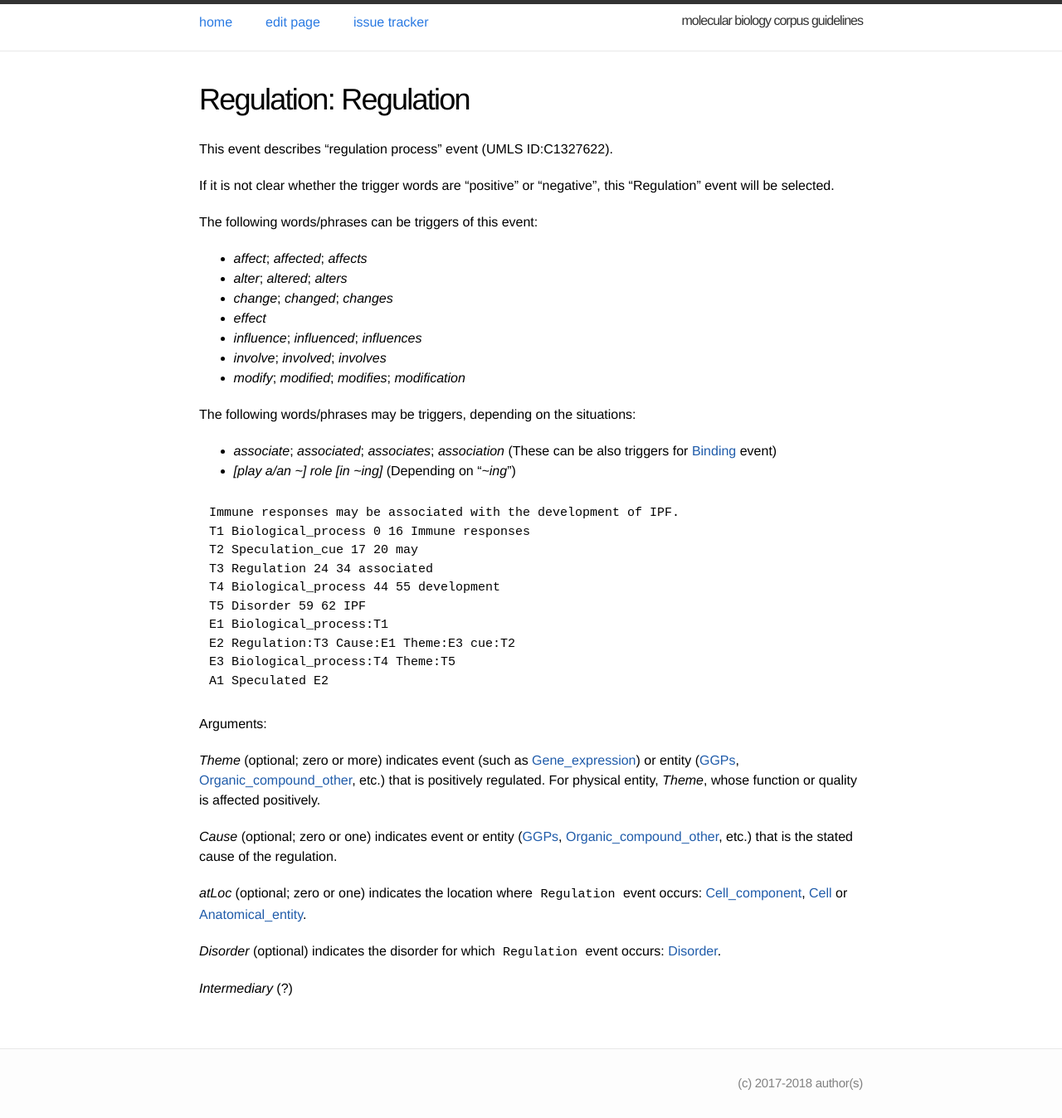
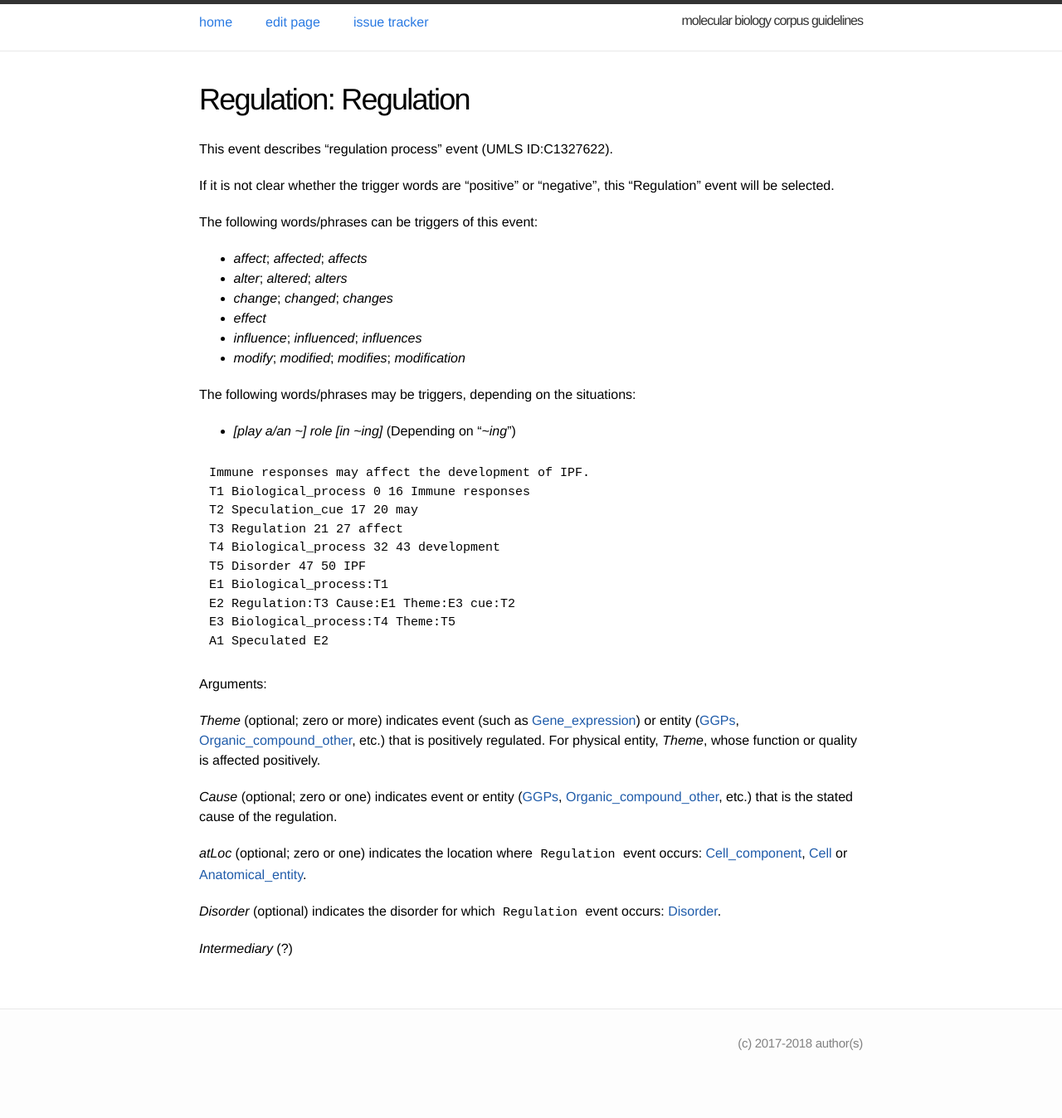
Before and after one commit to ezcatdb/molbiol_lung_corpus-guidelines, a Jekyll site: the page built from _event/Regulation.md, in a window 1280 px wide. Shown: the whole page at 83% size. Built offline with Jekyll 4.4.1, drawn with Linux system fonts in a browser that asks for light colours; after the commit the page ends 1300 px from its top, so only the background shows below that.

Commit message:
removal of trigger words and correction of sample sentence in _event/Regulation.md

```diff
--- a/_event/Regulation.md
+++ b/_event/Regulation.md
@@ -19,39 +19,25 @@ The following words/phrases can be triggers of this event:
 - *change*; *changed*; *changes*
 - *effect*
 - *influence*; *influenced*; *influences*
-- *involve*; *involved*; *involves*
 - *modify*; *modified*; *modifies*; *modification*
 
 The following words/phrases may be triggers, depending on the situations:
-- *associate*; *associated*; *associates*; *association* (These can be also triggers for [Binding]() event)
 - *[play a/an ~] role [in ~ing]* (Depending on "*~ing*")
 
 ~~~ ann
-Immune responses may be associated with the development of IPF.
+Immune responses may affect the development of IPF.
 T1 Biological_process 0 16 Immune responses
 T2 Speculation_cue 17 20 may
-T3 Regulation 24 34 associated
-T4 Biological_process 44 55 development
-T5 Disorder 59 62 IPF
+T3 Regulation 21 27 affect
+T4 Biological_process 32 43 development
+T5 Disorder 47 50 IPF
 E1 Biological_process:T1
 E2 Regulation:T3 Cause:E1 Theme:E3 cue:T2
 E3 Biological_process:T4 Theme:T5
 A1 Speculated E2
 ~~~
+
 <!--
-~~~ ann
-interstitial pneumonia associated with collagen vascular diseases.
-T1 Disorder 0 22 interstitial pneumonia
-T2 Regulation 23 33 associated
-T3 Disorder 39 65 collagen vascular diseases
-E1 Regulation:T2 Cause:T3 Theme:T1
-~~~
-~~~ ann
-lung fibrosis-associated cancers.
-T1 Disorder 0 13 lung fibrosis
-T2 Regulation 14 24 associated
-T3 Disorder 25 32 cancers
-E1 Regulation:T2 Cause:T1 Theme:T3
 ~~~
 -->
 
```
